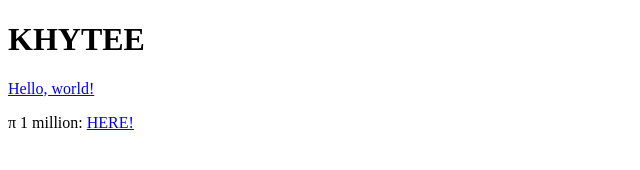
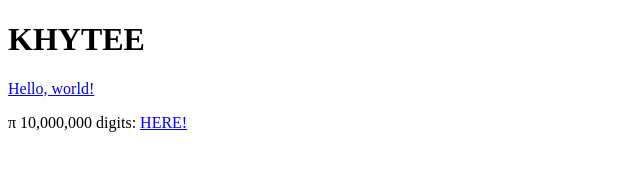
Before and after one commit to khytee/khytee.github.io, a plain HTML site: page index.html in a window 1280 px wide. Shown: the whole page, without its empty margins (0-640 px from the left). Drawn offline with Linux system fonts and the light colour scheme.

Commit message:
Update index.html

```diff
--- a/index.html
+++ b/index.html
@@ -10,6 +10,6 @@
             <h1>KHYTEE</h1>
         </header>
         <p><a href="./hello.py" download>Hello, world!</a></p>
-        <p>π 1 million: <a href="./pi.txt" download>HERE!</a></p>
+        <p>π 10,000,000 digits: <a href="./pi10M.txt" download>HERE!</a></p>
     </body>
 </html>
```
